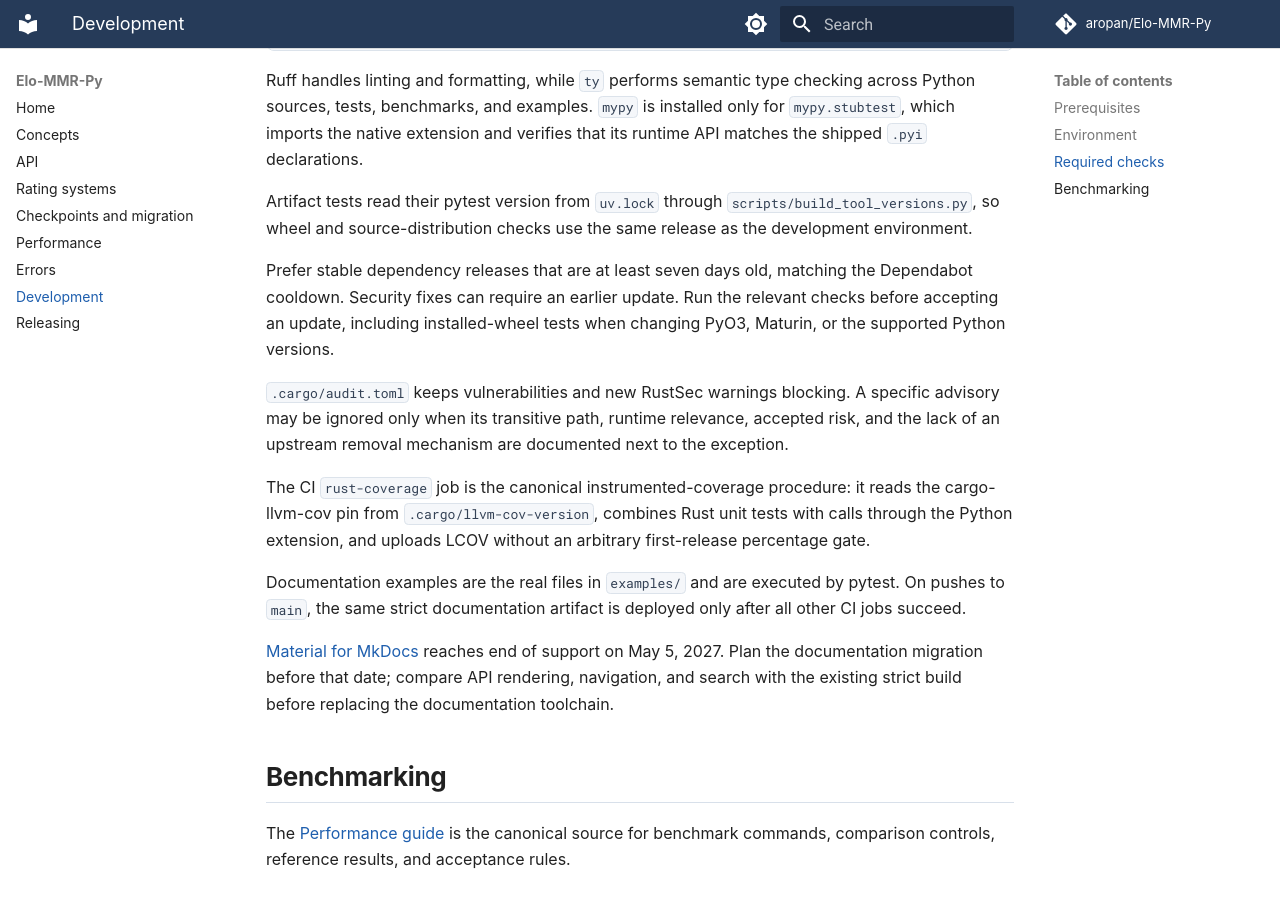
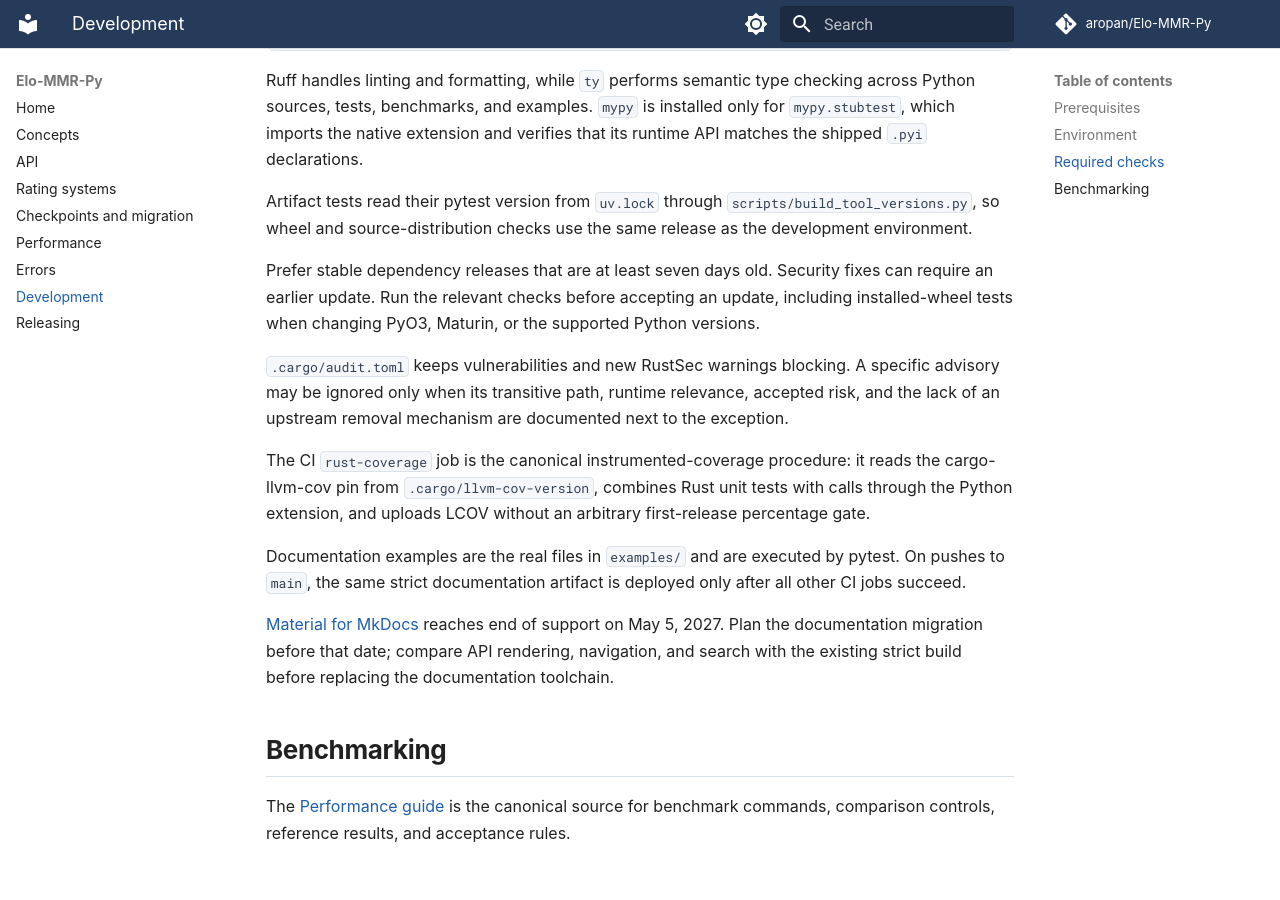
Before and after one commit to aropan/Elo-MMR-Py, an MkDocs documentation site: the page built from docs/development.md, in a window 1280 px wide and 900 px high, scrolled down 1139 px. Built offline with MkDocs 1.6.1 and Material for MkDocs 9.7.7, drawn with Linux system fonts in a browser that asks for light colours; comment, search, counter and statistics services are not loaded.

```diff
--- a/docs/development.md
+++ b/docs/development.md
@@ -51,10 +51,10 @@
 `scripts/build_tool_versions.py`, so wheel and source-distribution checks use
 the same release as the development environment.
 
-Prefer stable dependency releases that are at least seven days old, matching
-the Dependabot cooldown. Security fixes can require an earlier update. Run the
-relevant checks before accepting an update, including installed-wheel tests
-when changing PyO3, Maturin, or the supported Python versions.
+Prefer stable dependency releases that are at least seven days old. Security
+fixes can require an earlier update. Run the relevant checks before accepting
+an update, including installed-wheel tests when changing PyO3, Maturin, or the
+supported Python versions.
 
 `.cargo/audit.toml` keeps vulnerabilities and new RustSec warnings blocking. A
 specific advisory may be ignored only when its transitive path, runtime
```
Also changed, not shown: 2 other files.
